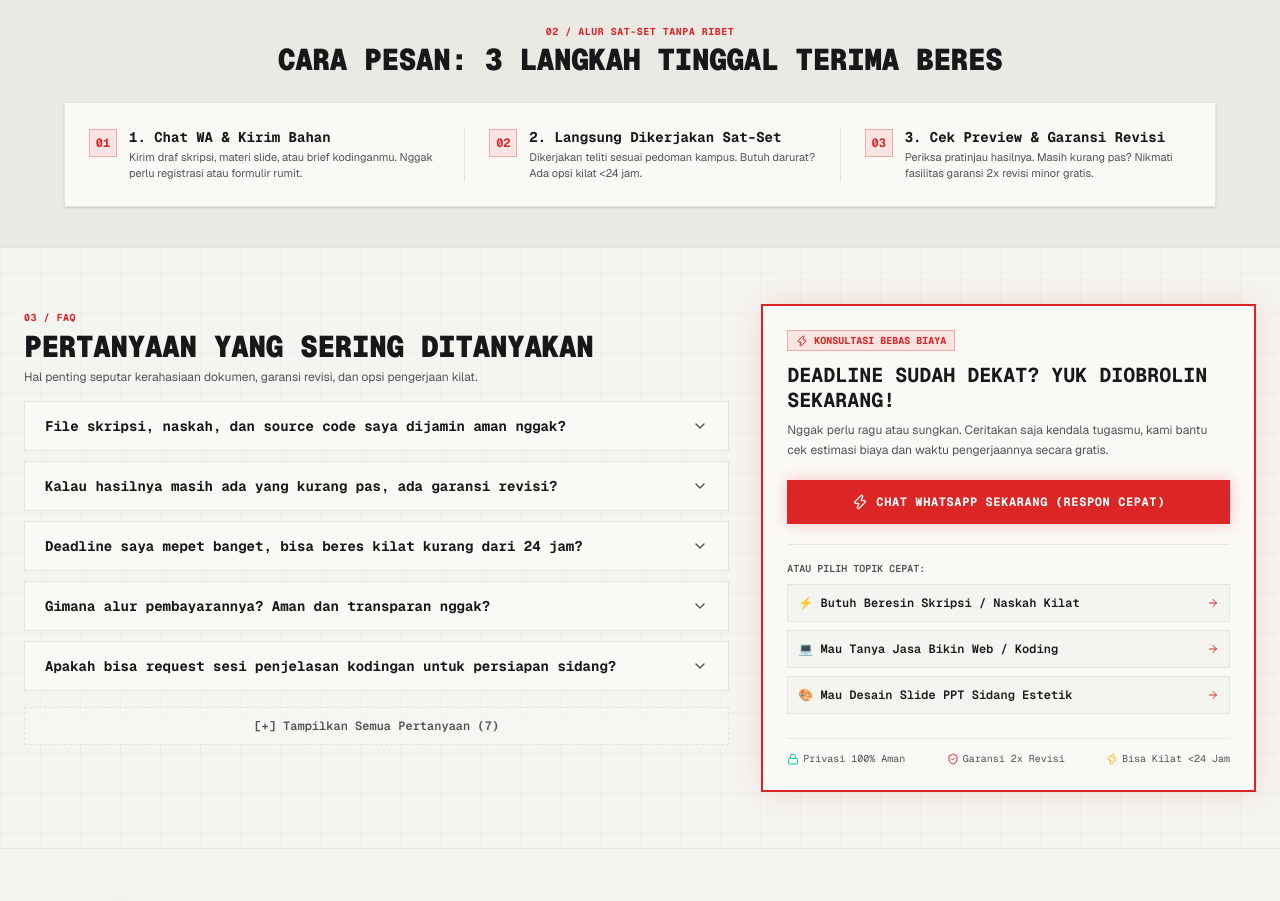
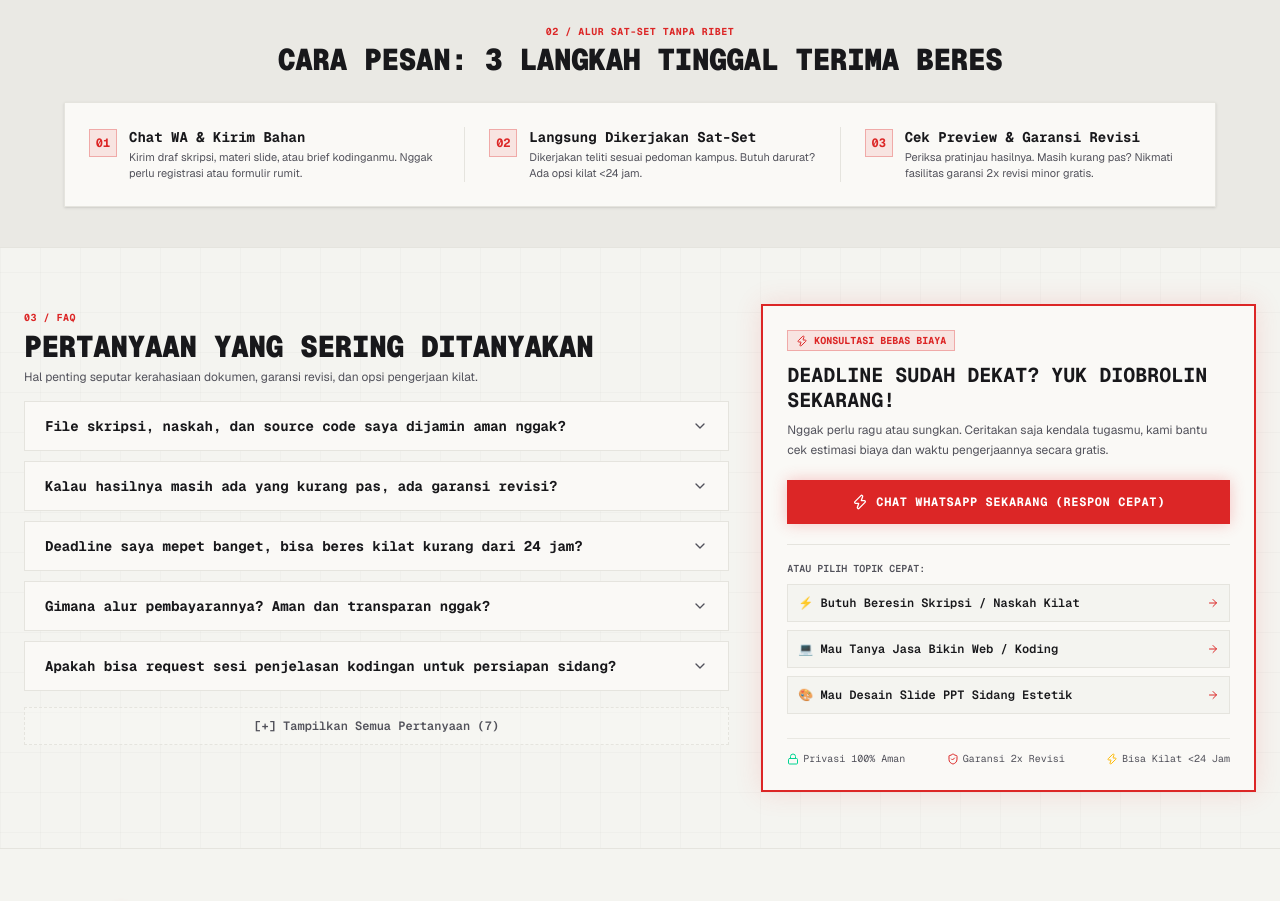
Before and after one commit to raflyrzp/kelarin, a Next.js app: page / in a window 1280 px wide. Shown: the part 2420-3321 px from the top of the page. Built offline with nearby package versions, Linux system fonts and the light colour scheme.

Commit message:
remove number

```diff
--- a/src/app/page.tsx
+++ b/src/app/page.tsx
@@ -287,7 +287,7 @@ export default function Home() {
                 </div>
                 <div>
                   <h3 className="font-mono font-bold text-xs sm:text-sm text-foreground">
-                    1. Chat WA &amp; Kirim Bahan
+                    Chat WA &amp; Kirim Bahan
                   </h3>
                   <p className="text-text-muted text-[11px] font-sans mt-0.5">
                     Kirim draf skripsi, materi slide, atau brief kodinganmu. Nggak perlu registrasi atau formulir rumit.
@@ -302,7 +302,7 @@ export default function Home() {
                 </div>
                 <div>
                   <h3 className="font-mono font-bold text-xs sm:text-sm text-foreground">
-                    2. Langsung Dikerjakan Sat-Set
+                    Langsung Dikerjakan Sat-Set
                   </h3>
                   <p className="text-text-muted text-[11px] font-sans mt-0.5">
                     Dikerjakan teliti sesuai pedoman kampus. Butuh darurat? Ada opsi kilat &lt;24 jam.
@@ -317,7 +317,7 @@ export default function Home() {
                 </div>
                 <div>
                   <h3 className="font-mono font-bold text-xs sm:text-sm text-foreground">
-                    3. Cek Preview &amp; Garansi Revisi
+                    Cek Preview &amp; Garansi Revisi
                   </h3>
                   <p className="text-text-muted text-[11px] font-sans mt-0.5">
                     Periksa pratinjau hasilnya. Masih kurang pas? Nikmati fasilitas garansi 2x revisi minor gratis.
```
